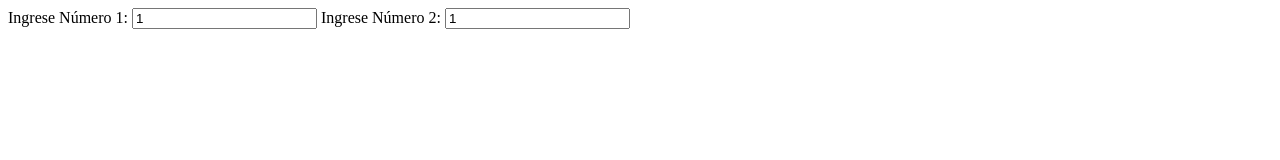
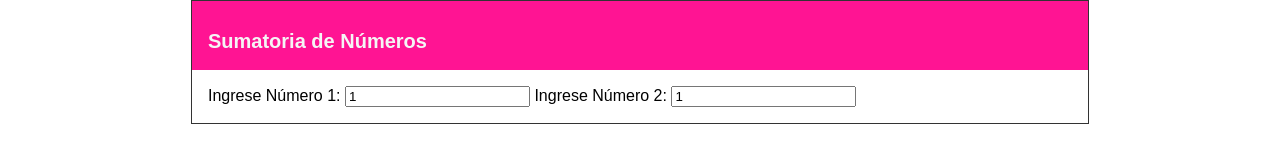
Before and after one commit to abrahamalanya/sumatoria, a plain HTML site: page index.html in a window 1280 px wide. Drawn offline with Linux system fonts and the light colour scheme.

Commit message:
creando la cabecera y defineindo estilos para la página

```diff
--- a/css/main.css
+++ b/css/main.css
@@ -0,0 +1,22 @@
+body{
+    padding: 0;
+    margin: 0;
+}
+.contenedor{
+    width: 70%;
+    margin: auto;
+    border: 1px solid #333;
+    font-family: Arial, Helvetica, sans-serif;
+}
+.cabecera{
+    background-color: deeppink;
+    color: whitesmoke;
+    padding: 1em;
+    padding-bottom: 0.2em;
+}
+.cabecera h1{
+    font-size: 20px;
+}
+.cuerpo{
+    padding: 1em;
+}
--- a/index.html
+++ b/index.html
@@ -4,9 +4,13 @@
     <meta charset="UTF-8">
     <meta name="viewport" content="width=device-width, initial-scale=1.0">
     <title>Suma de Números</title>
+    <link rel="stylesheet" href="css/main.css">
 </head>
 <body>
     <div class="contenedor">
+        <div class="cabecera">
+            <h1>Sumatoria de Números</h1>
+        </div>
         <div class="cuerpo">
             <span>Ingrese Número 1:</span>
             <input type="number" name="num1"
```
